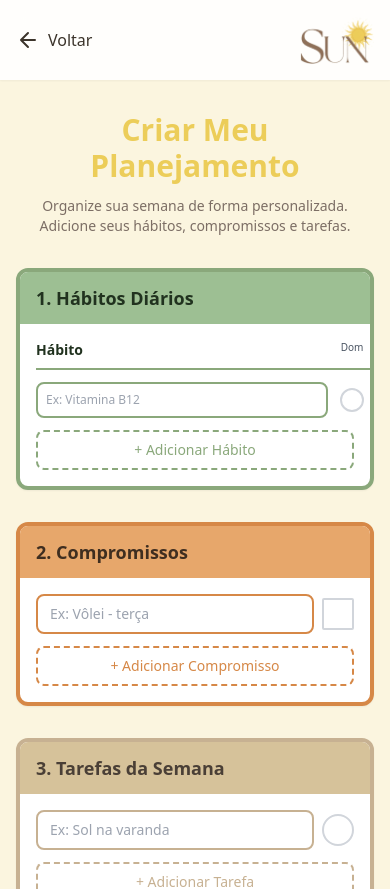
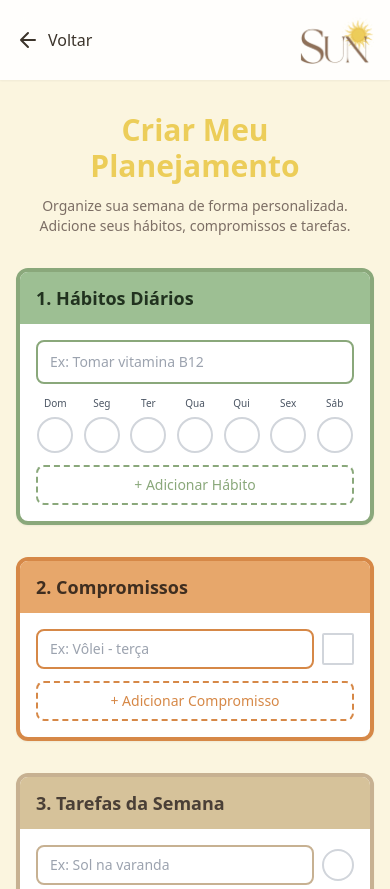
Before and after one commit to BrendaFigueira8/SUN-WEB, a React (Vite) app: page /criar-planejamento in a window 390 px wide. Shown: the top 889 px of the page. Built offline with nearby package versions, Linux system fonts and the light colour scheme.

Commit message:
refactor: enhance layout for habits section with responsive design for mobile and desktop

```diff
--- a/src/pages/CreatePlanning.jsx
+++ b/src/pages/CreatePlanning.jsx
@@ -116,38 +116,37 @@ export const CreatePlanning = () => {
               <h2 className="text-lg sm:text-xl font-bold text-[#21321F]">1. Hábitos Diários</h2>
             </div>
 
-            {/* Cabeçalho com dias da semana fixos */}
-            <div className="overflow-x-auto -mx-4 sm:mx-0 px-4 sm:px-0">
-              <div className="grid grid-cols-[minmax(120px,1fr)_repeat(7,40px)] sm:grid-cols-[1fr_repeat(7,50px)] md:grid-cols-[1fr_repeat(7,60px)] gap-1 sm:gap-2 mb-3 sm:mb-4 pb-2 sm:pb-3 border-b-2 border-[#8AA87B] min-w-[600px] sm:min-w-0">
-                <div className="font-semibold text-[#21321F] text-sm sm:text-base">Hábito</div>
+            {/* Layout Desktop - Tabela */}
+            <div className="hidden md:block">
+              <div className="grid grid-cols-[1fr_repeat(7,60px)] gap-2 mb-4 pb-3 border-b-2 border-[#8AA87B]">
+                <div className="font-semibold text-[#21321F]">Hábito</div>
                 {days.map((day, index) => (
-                  <div key={index} className="text-center text-[10px] sm:text-xs font-medium text-gray-600">
+                  <div key={index} className="text-center text-xs font-medium text-gray-600">
                     {day}
                   </div>
                 ))}
               </div>
 
-              <div className="space-y-2 sm:space-y-3 min-w-[600px] sm:min-w-0">
+              <div className="space-y-3">
                 {habits.map((habit, habitIndex) => (
-                  <div key={habitIndex} className="grid grid-cols-[minmax(120px,1fr)_repeat(7,40px)] sm:grid-cols-[1fr_repeat(7,50px)] md:grid-cols-[1fr_repeat(7,60px)] gap-1 sm:gap-2 items-center">
+                  <div key={habitIndex} className="grid grid-cols-[1fr_repeat(7,60px)] gap-2 items-center">
                     <input
                       type="text"
-                      placeholder="Ex: Vitamina B12"
+                      placeholder="Ex: Tomar vitamina B12"
                       value={habit.name}
                       onChange={(e) => {
                         const newHabits = [...habits];
                         newHabits[habitIndex].name = e.target.value;
                         setHabits(newHabits);
                       }}
-                      className="px-2 sm:px-3 py-2 border-2 border-[#8AA87B] rounded-lg focus:outline-none focus:ring-2 focus:ring-[#9DBF93] text-xs sm:text-sm"
+                      className="px-3 py-2 border-2 border-[#8AA87B] rounded-lg focus:outline-none focus:ring-2 focus:ring-[#9DBF93] text-sm"
                     />
 
-                    {/* Bolinhas para cada dia */}
                     {days.map((day, dayIndex) => (
                       <div key={dayIndex} className="flex justify-center">
                         <button
                           onClick={() => cycleColorForDay(habitIndex, dayIndex)}
-                          className="w-6 h-6 sm:w-7 sm:h-7 md:w-8 md:h-8 rounded-full border-2 border-gray-300 cursor-pointer hover:border-[#8AA87B] transition-all active:scale-95 hover:scale-110"
+                          className="w-8 h-8 rounded-full border-2 border-gray-300 cursor-pointer hover:border-[#8AA87B] transition-all hover:scale-110"
                           style={{
                             backgroundColor: getColorForDay(habit, dayIndex) ? statusColors[getColorForDay(habit, dayIndex)].bg : 'white'
                           }}
@@ -158,6 +157,45 @@ export const CreatePlanning = () => {
                   </div>
                 ))}
               </div>
+            </div>
+
+            {/* Layout Mobile/Tablet - Lista Vertical */}
+            <div className="md:hidden space-y-6">
+              {habits.map((habit, habitIndex) => (
+                <div key={habitIndex} className="space-y-3">
+                  <input
+                    type="text"
+                    placeholder="Ex: Tomar vitamina B12"
+                    value={habit.name}
+                    onChange={(e) => {
+                      const newHabits = [...habits];
+                      newHabits[habitIndex].name = e.target.value;
+                      setHabits(newHabits);
+                    }}
+                    className="w-full px-3 py-2.5 border-2 border-[#8AA87B] rounded-lg focus:outline-none focus:ring-2 focus:ring-[#9DBF93] text-sm font-medium"
+                  />
+
+                  <div className="grid grid-cols-7 gap-2">
+                    {days.map((day, dayIndex) => (
+                      <div key={dayIndex} className="flex flex-col items-center gap-1.5">
+                        <span className="text-[10px] font-medium text-gray-600">{day}</span>
+                        <button
+                          onClick={() => cycleColorForDay(habitIndex, dayIndex)}
+                          className="w-9 h-9 rounded-full border-2 border-gray-300 cursor-pointer active:scale-95 transition-all"
+                          style={{
+                            backgroundColor: getColorForDay(habit, dayIndex) ? statusColors[getColorForDay(habit, dayIndex)].bg : 'white'
+                          }}
+                          title={`${day}`}
+                        />
+                      </div>
+                    ))}
+                  </div>
+
+                  {habitIndex < habits.length - 1 && (
+                    <div className="border-b border-gray-200 pt-3" />
+                  )}
+                </div>
+              ))}
             </div>
 
             <button
```
